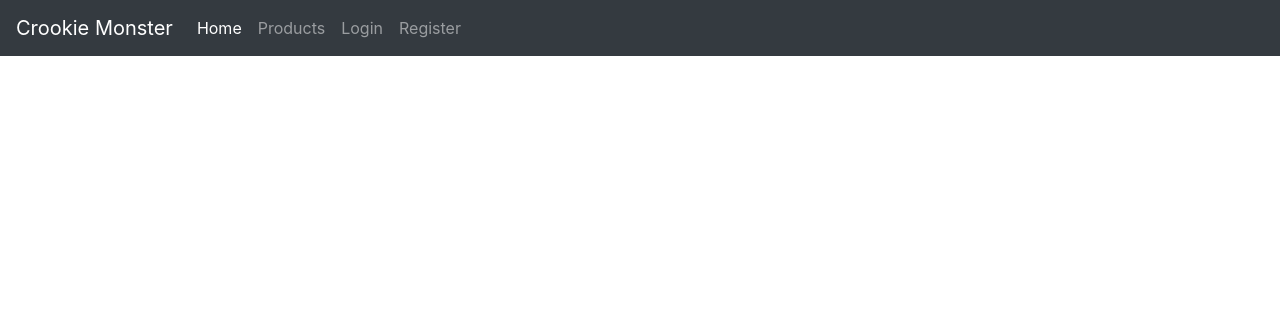
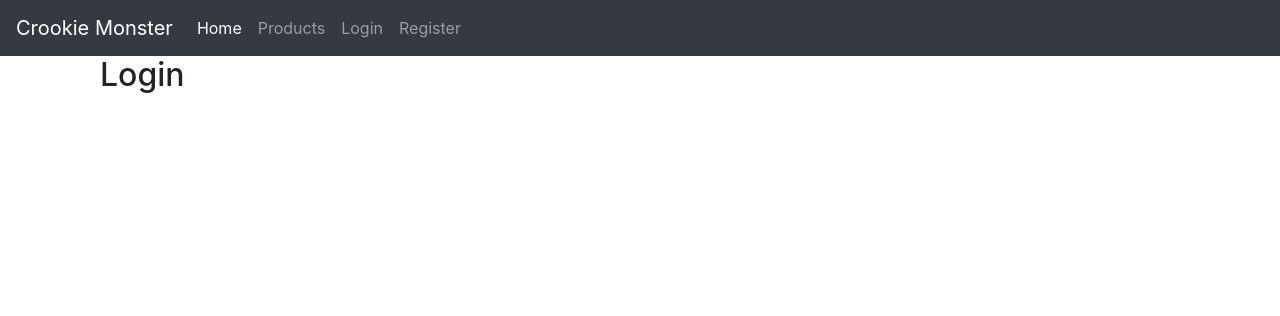
Before and after one commit to aitumik/fluffy-octo-happiness, a Flask app: page /auth/login in a window 1280 px wide. Shown: the top 316 px of the page. Run offline with Flask 2, Linux system fonts and the light colour scheme; some libraries are stand-ins or nearby versions.

Commit message:
designing the login form

```diff
--- a/app/templates/auth/login.html
+++ b/app/templates/auth/login.html
@@ -5,7 +5,9 @@
 <div class="container">
     <div class="col-md-4">
            <form method="POST">
-
+               <fieldset>
+                   <h2 class="form-title">Login</h2>
+               </fieldset>
            </form>
     </div>
 </div>
```
